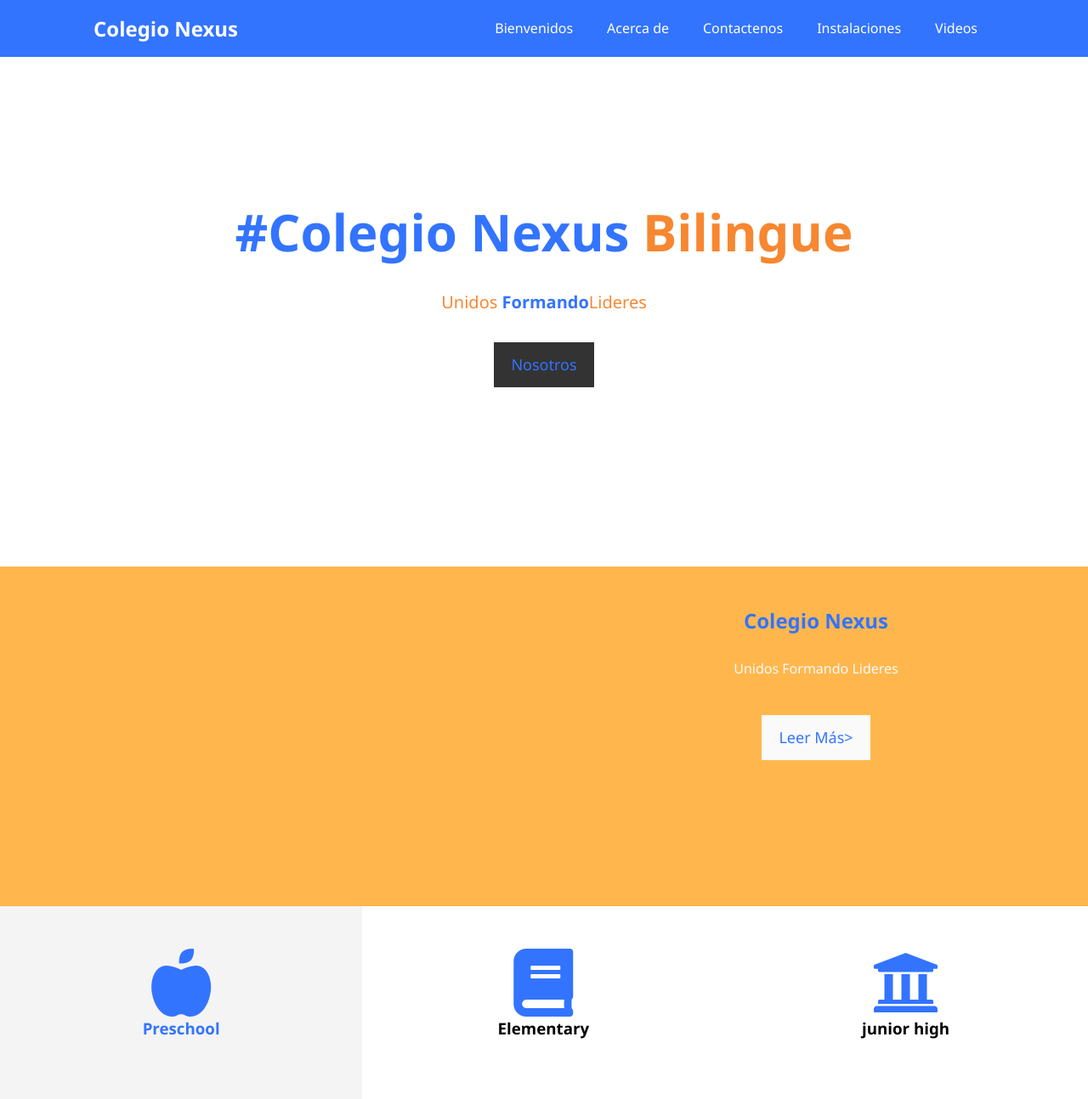
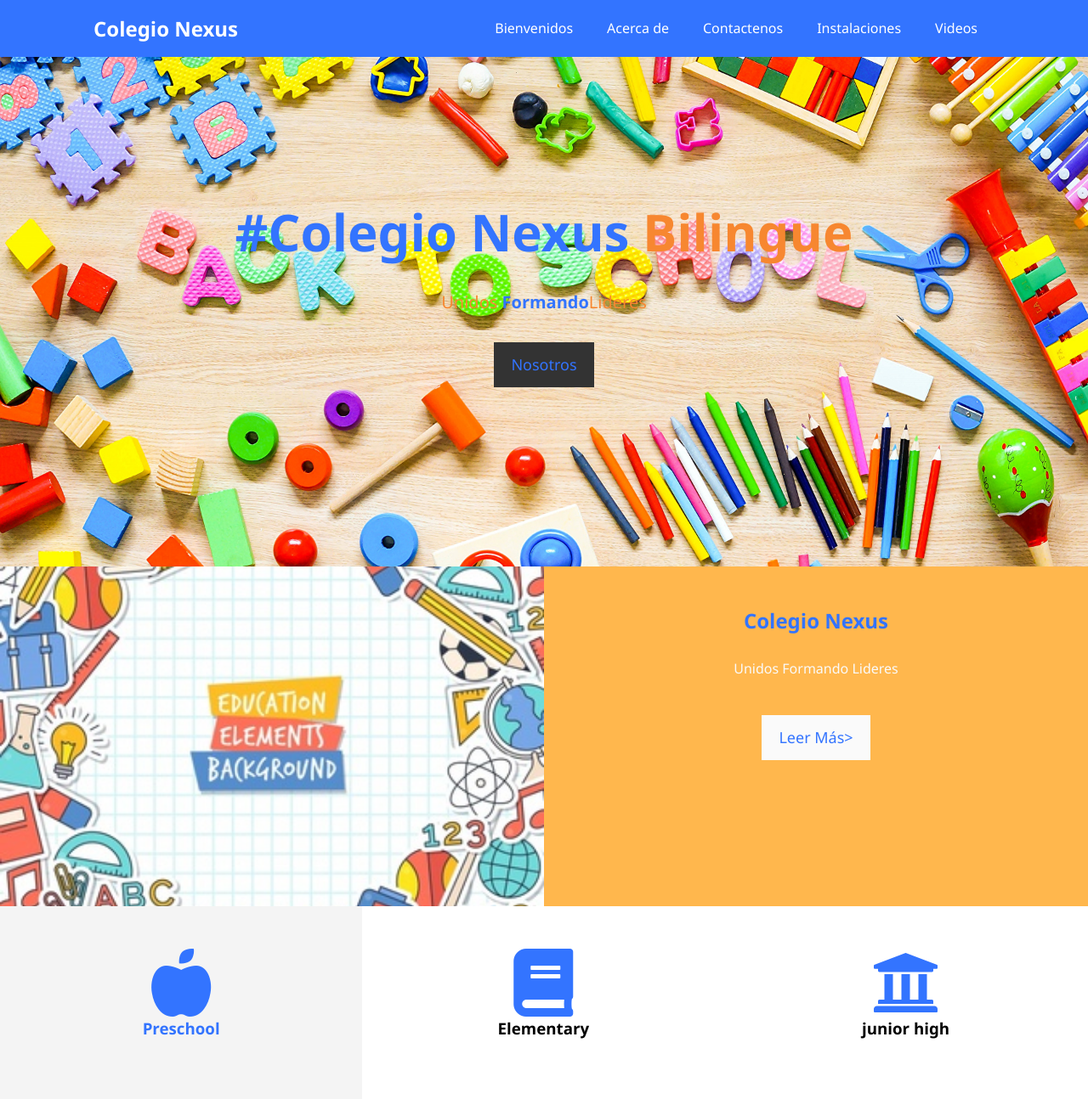
Before and after one commit to erickmartinezozoria/Proyecto, a plain HTML site: page intento 1 proyecto/Index.html in a window 1280 px wide. Shown: the whole page at 85% size. Drawn offline with Linux system fonts and the light colour scheme; the site is published under a folder, as on GitHub Pages, so addresses that start at the root find nothing.

Commit message:
Update styless.css

```diff
--- a/intento 1 proyecto/css/styless.css
+++ b/intento 1 proyecto/css/styless.css
@@ -88,7 +88,7 @@ background: #5BBF21; /*#5BBF21*/
 /* Paso 6 Bienvenida */
 
 #welcome {
-background: url('/imagenes/School_English_Pencils.jpg') no-repeat center center/cover;
+background: url('../imagenes/School_English_Pencils.jpg') no-repeat center center/cover;
 height: 600px;
 }
 
@@ -137,7 +137,7 @@ height: 400px;
 #home-info .info-img {
 float: left;
 width: 50%;
-background: url('/imagenes/fondo-moderno-concepto-educacion.jpg') no-repeat center center/cover;
+background: url('../imagenes/fondo-moderno-concepto-educacion.jpg') no-repeat center center/cover;
 min-height: 100%;
 }
 
@@ -213,7 +213,7 @@ min-height: 100%;
 /* Testimonos */
 #testimonials {
 height: 600px;
-background: url('/imagenes/fondo de colegio nexus.jpg') no-repeat center center/cover;
+background: url('../imagenes/fondo de colegio nexus.jpg') no-repeat center center/cover;
 padding-top: 100px;
 }
 
```
